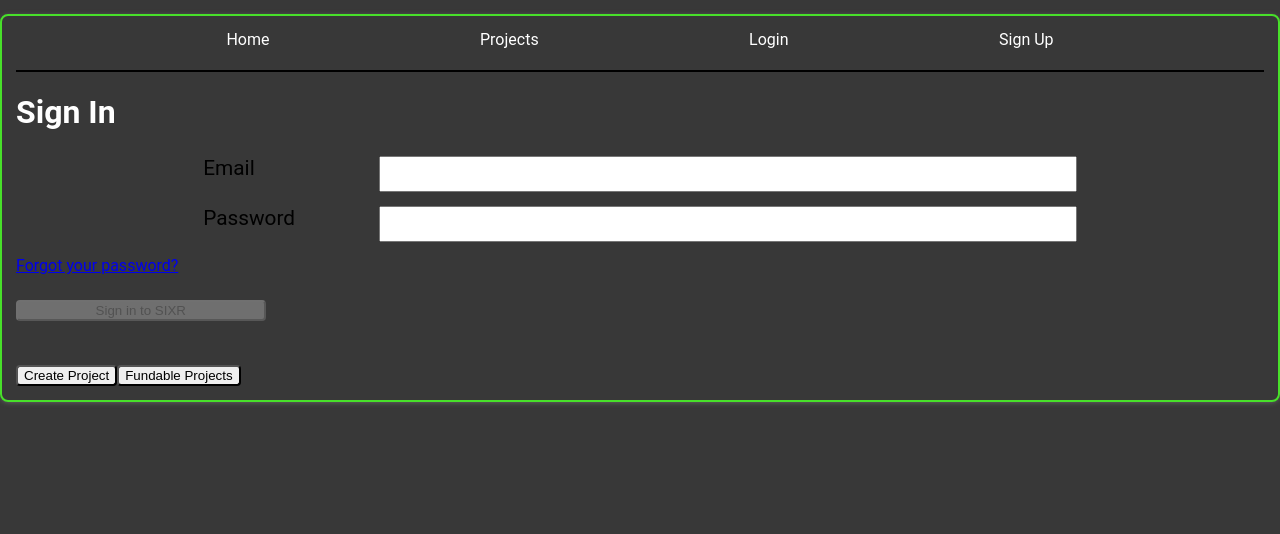
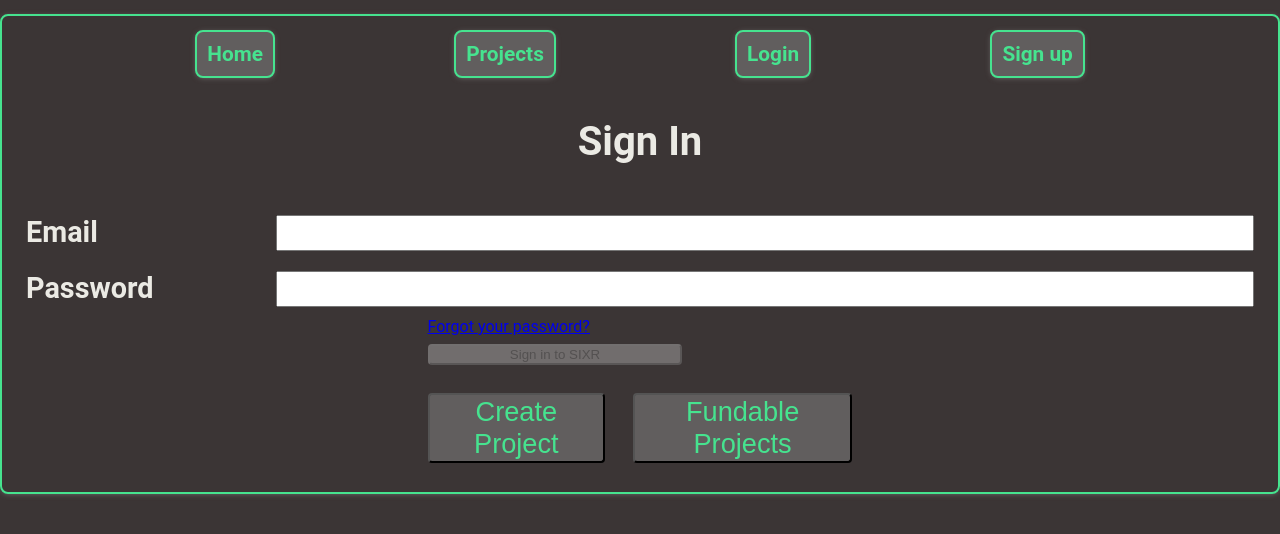
Before and after one commit to s-munro/front-end-1, a React (Create React App) app in the folder vr-funding/: page /login in a window 1280 px wide. Shown: the top 534 px of the page. Built offline with nearby package versions, Linux system fonts and the light colour scheme.

Commit message:
123 - StyledTheme made and applied to Nav and Login

```diff
--- a/vr-funding/src/Theme/index.js
+++ b/vr-funding/src/Theme/index.js
@@ -1,10 +1,8 @@
 // theme object here
 export default {
-    primaryColor: "#54ffcb",
-    secondaryColor: "#fffef0",
-    tertiaryColor: "#101010",
-    bgColorA: "#404040",
-    bgColorB: "#606060",
-    breakpointA: "(max-width: 1000px)",
-    breakpointB: "(max-width: 800px)",
-  };
+  primaryColor: "#46e38f",
+  secondaryColor: "#ebeae4",
+  tertiaryColor: "#b78fc4",
+  bgColorA: "#3b3535",
+  bgColorB: "#615e5e",
+};
--- a/vr-funding/src/components/Login.js
+++ b/vr-funding/src/components/Login.js
@@ -2,6 +2,45 @@ import React, { useState, useEffect } from "react";
 import axios from "axios";
 import * as yup from 'yup';
 import { useHistory } from "react-router-dom";
+import styled from "styled-components";
+
+
+const TitleStyled = styled.div`
+  color: ${(pr) => pr.theme.secondaryColor};
+  font-size: 2.5rem;
+  font-weight: bold;
+  display: flex;
+  justify-content: center;
+`;
+
+const LableAStyled = styled.div`
+  padding:10px;
+  color: ${(pr) => pr.theme.secondaryColor};
+  font-size: "10rem";
+  font-weight: bold;
+  display: flex;
+  flex-direction: row;
+  height: "25px";
+  width: "70%";
+  margin: " 2% auto";
+  justify-content: space-between;
+  align-content: space-between;
+`;
+
+const BtnsStyled = styled.div`
+  display: flex;
+  flex-direction: row;
+  justify-content: center;
+  align-content: space-between;
+  padding-bottom:15px;
+`;
+
+const BtnSpacerStyled = styled.div`
+  display: flex;
+  flex-direction: row;
+  /* justify-content: space-between;
+  align-content: space-between; */
+  `;
 
 const schema = yup.object().shape({
   mail: yup.string().required('Email field is required.'),
@@ -61,24 +100,14 @@ const Login = () => {
   };
   return (
     <div>
-      <h1>Sign In</h1>
-      <div
-        style={{
-          height: "25px",
-          display: "flex",
-          width: "70%",
-          margin: " 2% auto",
-          justifyContent: "space-between",
-        }}
-      >
-        {/*Password Label & Field*/}
-        <label
-          style={{
-            color: "black",
-            fontSize: "1.3rem",
-          }}
-          htmlFor="password"
-        >
+      <TitleStyled>
+      <p>Sign In</p>
+      </TitleStyled>
+
+      <LableAStyled>
+          <label  style={{
+             fontSize: "1.8rem",
+          }} htmlFor="password">
             Email
           </label>
           <input
@@ -90,24 +119,12 @@ const Login = () => {
             id="email"
             type="email"
           ></input>
-      </div>
-      <div
-        style={{
-          height: "25px",
-          display: "flex",
-          width: "70%",
-          margin: "2% auto",
-          justifyContent: "space-between",
-        }}
-      >
-        {/*Email Address Label & Field*/}
-        <label
-          style={{
-            color: "black",
-            fontSize: "1.3rem",
-          }}
-          htmlFor="email"
-        >
+      </LableAStyled>
+
+      <LableAStyled>
+          <label style={{
+             fontSize: "1.8rem",
+          }} htmlFor="email">
             Password
           </label>
           <input
@@ -119,18 +136,24 @@ const Login = () => {
             id="password"
             type="password"
           ></input>
-      </div>
+      </LableAStyled>
+
+      <BtnsStyled>
       <form onSubmit={loginSubmit}>
         <a href=" ">Forgot your password?</a>
         <br></br>
-        <button disabled={disabled} style={{ width: "20%", margin: "2% auto" }}>
+        <button disabled={disabled} style={{ width: "60%", margin: "2% auto" }}>
           Sign in to SIXR
         </button>
         <br></br>
         <br></br>
-        <button>Create Project</button>
-        <button>Fundable Projects</button>
+      <BtnSpacerStyled>
+        <button style={{ fontSize: "1.7rem", color: "#46e38f", backgroundColor:"#615e5e",}}>Create Project</button>
+        <div style={{ width: "7%",}}></div>
+        <button style={{ fontSize: "1.7rem", color: "#46e38f", backgroundColor:"#615e5e",}}>Fundable Projects</button>
+      </BtnSpacerStyled>
       </form>
+      </BtnsStyled>
     </div>
   );
 };
--- a/vr-funding/src/components/NavigationBar.js
+++ b/vr-funding/src/components/NavigationBar.js
@@ -2,27 +2,52 @@ import React from "react";
 import { Link } from "react-router-dom";
 
 import "../App.css";
-import "../NavigationBar.css";
+import styled from "styled-components";
+
+
+const NavStyled = styled.div`
+  color: ${(pr) => pr.theme.secondaryColor};
+  font-weight: bold;
+  display: flex;
+  justify-content: space-evenly;
+  align-content: space-between;
+
+`;
+
+const BtnStyled = styled.div`
+  color: ${(pr) => pr.theme.primaryColor};
+  background-color: ${(pr) => pr.theme.bgColorB};
+  border: 2px solid ${(pr) => pr.theme.primaryColor};
+  box-shadow: 0px 1px 6px -2px #807f7f;
+  border-radius: 8px;
+  padding:10px;
+  font-size: 1.3rem;
+  font-weight: bold;
+
+`;
+
 
 const NavigationBar = () => {
   return (
-    <nav className="nav-bar">
-      <Link to="/" style={{ textDecoration: "none" }}>
-        <li>Home</li>
-      </Link>
+    <NavStyled>
+      {/* <nav className="nav-bar"> */}
+        <Link to="/" style={{textDecoration:"none",}}>
+        <BtnStyled>Home</BtnStyled>
+        </Link>
 
-      <Link to="/projects" style={{ textDecoration: "none" }}>
-        <li>Projects</li>
-      </Link>
+        <Link to="/projects" style={{textDecoration:"none",}}>
+        <BtnStyled>Projects</BtnStyled>
+        </Link>
 
-      <Link to="/login" style={{ textDecoration: "none" }}>
-        <li>Login</li>
-      </Link>
+        <Link to="/login" style={{textDecoration:"none",}}>
+        <BtnStyled>Login</BtnStyled>
+        </Link>
 
-      <Link to="/signup" style={{ textDecoration: "none" }}>
-        <li>Sign Up</li>
-      </Link>
-    </nav>
+        <Link to="/signup" style={{textDecoration:"none",}}>
+        <BtnStyled>Sign up</BtnStyled>
+        </Link>
+      {/* </nav> */}
+    </NavStyled>
   );
 };
 
--- a/vr-funding/src/index.css
+++ b/vr-funding/src/index.css
@@ -6,7 +6,7 @@ body {
     sans-serif;
   -webkit-font-smoothing: antialiased;
   -moz-osx-font-smoothing: grayscale;
-  border: 2px solid #48e02a;
+  border: 2px solid #46e38f;
     box-shadow: 0px 1px 6px -2px #807f7f;
     border-radius: 8px;
     margin-top: 14px;
--- a/vr-funding/src/styles.css
+++ b/vr-funding/src/styles.css
@@ -1,10 +1,11 @@
 body {
-    background-color: #383838;
+    background-color:#3b3535;
     color: #ffffff;
     font-family: 'Roboto', sans-serif;
   }
   .container {
-    border: 2px solid #48e02a;
+    background-color: #3b3535;
+    border: 2px solid #46e38f;
     box-shadow: 0px 1px 6px -2px #807f7f;
     border-radius: 8px;
     margin-top: 14px;
@@ -15,7 +16,7 @@ body {
 
   }
   .project-card{
-    border: 2px solid #48e02a;
+    border: 2px solid #46e38f;
     box-shadow: 0px 1px 6px -2px #807f7f;
     border-radius: 8px;
     margin-top: 14px;
```
Also changed, not shown: vr-funding/src/index.js (+7 -4 lines), 1 other file (tests, documents, lock files or other folders). Lines whose indentation alone changed are shown as unchanged.
